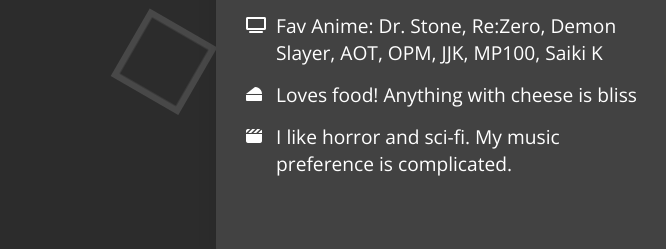
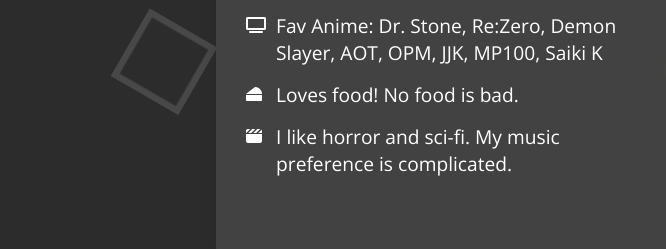
Before and after one commit to zukashix/zukashi.us, a plain HTML site: page about.html in a window 1280 px wide. Shown: the part 429-678 px from the top of the page, 0-666 px from the left. Drawn offline with nearby package versions, Linux system fonts and the light colour scheme.

Commit message:
food wow

```diff
--- a/about.html
+++ b/about.html
@@ -63,7 +63,7 @@
                             <li><i class="fa-solid fa-laptop-code"></i>CS & Tech Enthusiast [Self-Taught]</li>
                             <li><i class="fa-solid fa-gamepad"></i>I play games like Minecraft, Genshin, Half-Life, Sea of Thieves, Far Cry & more</li>
                             <li><i class="fa-solid fa-tv"></i>Fav Anime: Dr. Stone, Re:Zero, Demon Slayer, AOT, OPM, JJK, MP100, Saiki K</li>
-                            <li><i class="fa-solid fa-cheese"></i>Loves food! Anything with cheese is bliss</li>
+                            <li><i class="fa-solid fa-cheese"></i>Loves food! No food is bad.</li>
                             <li><i class="fa-solid fa-clapperboard"></i>I like horror and sci-fi. My music preference is complicated.</li>
                         </ul>
                     </div>
```
Also changed, not shown: index.html (+1 -1 lines).
